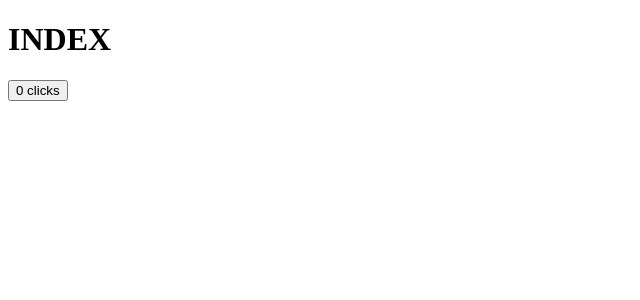
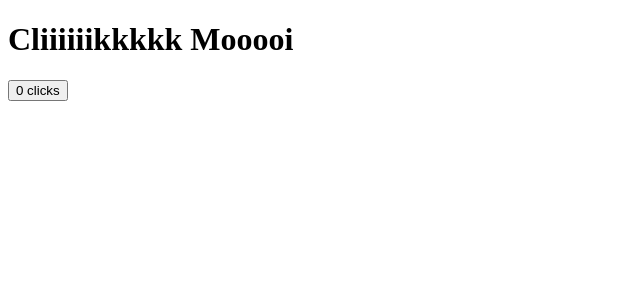
Before and after one commit to NathanaelJeremyBleibtreu/nuxt-app, a Nuxt app: page / in a window 1280 px wide. Shown: the top 300 px of the page, without its empty margins (0-640 px from the left). Built offline with nearby package versions, Linux system fonts and the light colour scheme.

Commit message:
test vercel

```diff
--- a/pages/index.vue
+++ b/pages/index.vue
@@ -1,6 +1,6 @@
 <template>
     <div>
-        <h1>INDEX</h1>
+        <h1>Cliiiiiikkkkk Mooooi</h1>
         <button @click="inc">{{ count }} clicks</button>
     </div>
 </template>
```
